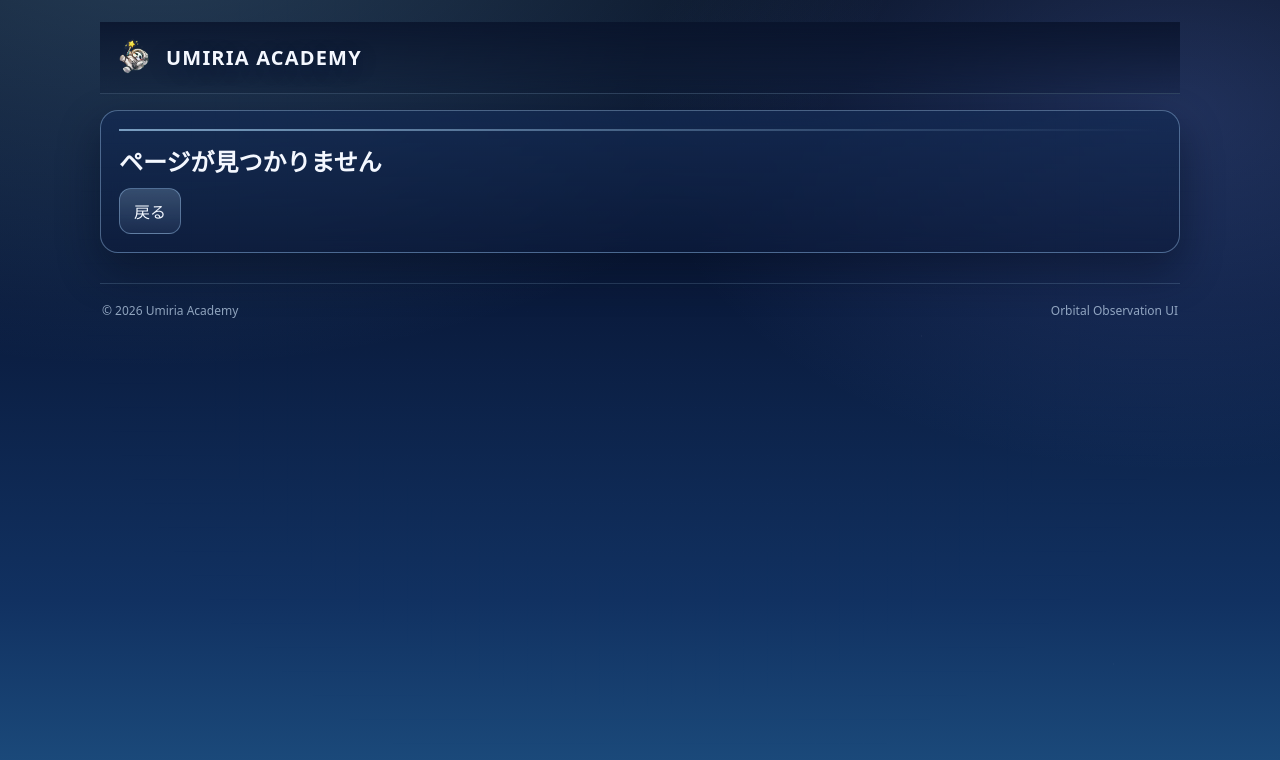
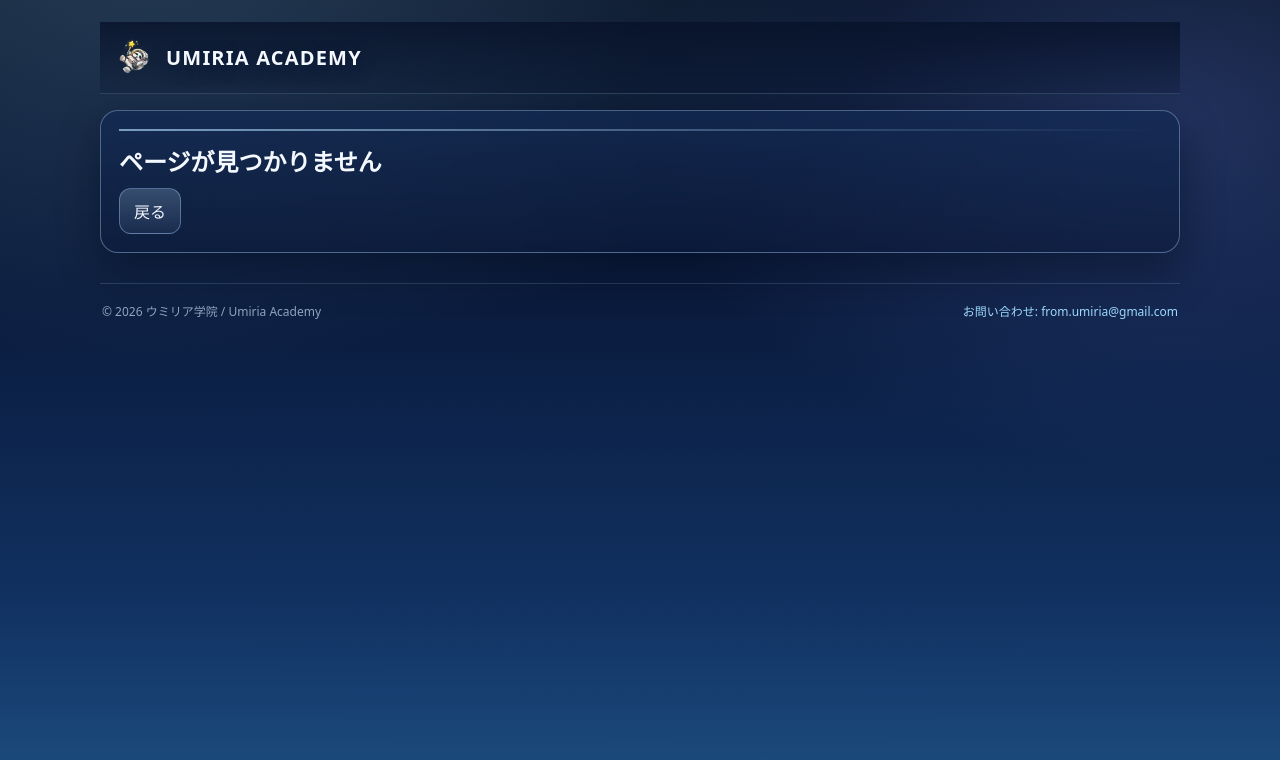
Before and after one commit to kimuraayuki-bot/umiria-academy, a React (Vite) app: page /solutions/1/1/1 in a window 1280 px wide. Shown: the top 760 px of the page. Built offline with nearby package versions, Linux system fonts and the light colour scheme.

Commit message:
Add contact email, SEO keyword updates, and Discord invite link

```diff
--- a/index.html
+++ b/index.html
@@ -2,34 +2,51 @@
 <html lang="ja">
   <head>
     <meta charset="UTF-8" />
-    <link rel="icon" type="image/svg+xml" href="/favicon.png" />
+    <link rel="icon" type="image/png" href="/favicon.png" />
     <meta name="viewport" content="width=device-width, initial-scale=1.0" />
-    <meta name="description" content="UMIRIA Academyは理系進学向けに大学情報、過去問解説、学習コミュニティを提供する学習サイトです。" />
+
+    <title>ウミリア学院（Umiria Academy）| 物理学科の大学編入・大学院・過去問</title>
+    <meta
+      name="description"
+      content="ウミリア学院（Umiria Academy）は、理学部・物理学科を目指す方向けに大学編入、大学院入試、過去問情報をまとめた学習サイトです。"
+    />
+    <meta
+      name="keywords"
+      content="ウミリア,ウミリア学院,Umiria,Umiria Academy,理学部,物理学科,大学院,大学編入,過去問"
+    />
     <meta name="robots" content="index,follow,max-image-preview:large" />
     <meta name="theme-color" content="#0a1b3d" />
 
     <meta property="og:type" content="website" />
-    <meta property="og:site_name" content="UMIRIA Academy" />
-    <meta property="og:title" content="UMIRIA Academy | 理系進学情報と過去問解説" />
-    <meta property="og:description" content="大学情報、過去問解説、学習コミュニティをまとめた理系進学向けプラットフォーム。" />
+    <meta property="og:site_name" content="ウミリア学院 | Umiria Academy" />
+    <meta property="og:title" content="ウミリア学院（Umiria Academy）| 物理学科の大学編入・大学院・過去問" />
+    <meta
+      property="og:description"
+      content="理学部・物理学科向けに、大学編入と大学院の募集要項リンク、過去問リンク、学習コミュニティを提供。"
+    />
     <meta property="og:image" content="/images/hero.jpg" />
+    <meta property="og:locale" content="ja_JP" />
 
     <meta name="twitter:card" content="summary_large_image" />
-    <meta name="twitter:title" content="UMIRIA Academy | 理系進学情報と過去問解説" />
-    <meta name="twitter:description" content="大学情報、過去問解説、学習コミュニティをまとめた理系進学向けプラットフォーム。" />
+    <meta name="twitter:title" content="ウミリア学院（Umiria Academy）| 物理学科の大学編入・大学院・過去問" />
+    <meta
+      name="twitter:description"
+      content="理学部・物理学科向けに、大学編入と大学院の募集要項リンク、過去問リンクを掲載。"
+    />
     <meta name="twitter:image" content="/images/hero.jpg" />
 
     <script type="application/ld+json">
       {
         "@context": "https://schema.org",
-        "@type": "WebSite",
-        "name": "UMIRIA Academy",
-        "inLanguage": "ja",
-        "description": "理系進学向けに大学情報、過去問解説、学習コミュニティを提供する学習サイト"
+        "@type": "EducationalOrganization",
+        "name": "ウミリア学院",
+        "alternateName": ["Umiria", "Umiria Academy"],
+        "description": "理学部・物理学科を目指す方向けに大学編入、大学院、過去問情報を提供するサイト",
+        "email": "mailto:from.umiria@gmail.com",
+        "keywords": "ウミリア,ウミリア学院,Umiria,Umiria Academy,理学部,物理学科,大学院,大学編入,過去問",
+        "inLanguage": "ja"
       }
     </script>
-
-    <title>UMIRIA Academy | 理系進学情報と過去問解説</title>
   </head>
   <body>
     <div id="root"></div>
--- a/src/components/Footer.tsx
+++ b/src/components/Footer.tsx
@@ -2,8 +2,13 @@ export default function Footer() {
   return (
     <footer className="footer">
       <div className="footerMeta">
-        <span>© {new Date().getFullYear()} Umiria Academy</span>
-        <span>Orbital Observation UI</span>
+        <span>© {new Date().getFullYear()} ウミリア学院 / Umiria Academy</span>
+        <a
+          className="link"
+          href="mailto:from.umiria@gmail.com?subject=%E3%80%90%E3%82%A6%E3%83%9F%E3%83%AA%E3%82%A2%E5%AD%A6%E9%99%A2%E3%80%91%E3%81%8A%E5%95%8F%E3%81%84%E5%90%88%E3%82%8F%E3%81%9B"
+        >
+          お問い合わせ: from.umiria@gmail.com
+        </a>
       </div>
     </footer>
   );
--- a/src/pages/Home.tsx
+++ b/src/pages/Home.tsx
@@ -8,18 +8,18 @@ export default function Home() {
         style={{ backgroundImage: "url(/images/hero.jpg)" }}
       >
         <div className="heroOverlay">
-          <h1 className="heroTitle">UMIRIA ORBITAL OBSERVATORY</h1>
+          <h1 className="heroTitle">ウミリア学院 / Umiria Academy</h1>
           <p className="heroLead">
-            理系進学と研究準備のための観測ステーション。
-            受験情報、過去問解説、学習コミュニティをひとつに集約しています。
+            理学部・物理学科を目指す受験生向けに、大学編入と大学院進学の募集要項リンク、
+            過去問リンク、学習コミュニティをまとめた情報サイトです。
           </p>
 
           <div className="row" style={{ marginTop: 16 }}>
             <Link className="btn primary" to="/universities">
-              大学データを見る
+              大学情報を見る
             </Link>
             <Link className="btn" to="/solutions">
-              過去問アーカイブへ
+              過去問解説へ
             </Link>
             <Link className="btn" to="/community">
               コミュニティへ
@@ -36,8 +36,8 @@ export default function Home() {
             <h2 className="cardTitle">大学情報</h2>
           </div>
           <p className="cardText">
-            編入・大学院進学向けに、出願条件や外部リンクを一覧化。
-            比較しながら次の志望校を決められます。
+            物理学科（またはそれに準ずる学科）への大学編入・大学院進学を想定し、
+            各大学の募集要項リンクと過去問リンクを確認できます。
           </p>
           <div className="cardCta">大学一覧を見る →</div>
         </Link>
@@ -48,8 +48,8 @@ export default function Home() {
             <h2 className="cardTitle">過去問解説</h2>
           </div>
           <p className="cardText">
-            大学・区分・年度ごとに整理した解説へアクセス。
-            画像付きで解答方針を追える構成です。
+            大学・区分・年度ごとに整理された過去問解説へアクセスできます。
+            試験対策の優先順位をつけるのに活用してください。
           </p>
           <div className="cardCta">解説へ進む →</div>
         </Link>
@@ -60,8 +60,8 @@ export default function Home() {
             <h2 className="cardTitle">コミュニティ</h2>
           </div>
           <p className="cardText">
-            Discordで質問・情報交換・学習報告が可能。
-            孤立しやすい受験期の継続を支えるための場です。
+            学習相談、進路情報の共有、大学院・大学編入の受験体験の交換ができる
+            Discordコミュニティを案内しています。
           </p>
           <div className="cardCta">参加方法を見る →</div>
         </Link>
@@ -73,7 +73,7 @@ export default function Home() {
           <h2 className="cardTitle">研究室キャラ診断</h2>
         </div>
         <p className="cardText">
-          研究スタイルを16タイプで可視化し、自分に合う役割や進め方を整理できます。
+          学習スタイルを16タイプで可視化し、自分に合う研究の進め方や役割を整理できます。
         </p>
         <div className="cardCta">
           <Link className="link" to="/diagnosis">診断を始める →</Link>
@@ -90,14 +90,14 @@ export default function Home() {
           color: "rgba(220,236,255,0.8)",
         }}
       >
-        <h2 style={{ fontSize: 16, marginBottom: 12 }}>UMIRIAが目指すもの</h2>
+        <h2 style={{ fontSize: 16, marginBottom: 12 }}>ウミリア学院が目指すもの</h2>
         <p>
-          UMIRIAは「理系進学を情報格差で諦めない」ための実践プラットフォームです。
-          必要な情報を短時間で比較できる設計にし、学習時間を最大化できる状態を作ります。
+          ウミリア学院（Umiria Academy）は、理学部・物理学科の進学情報を
+          一箇所で比較できる状態を作ることを重視しています。
         </p>
         <p>
-          単なる情報掲示板ではなく、進路判断・演習・相談の導線がつながる場所として
-          機能することを重視しています。
+          大学院、大学編入、過去問対策に必要な情報へ短時間で到達できるよう、
+          継続的に情報更新を行っています。
         </p>
       </section>
     </div>
```
Also changed, not shown: 1 other file (tests, documents, lock files or other folders).
